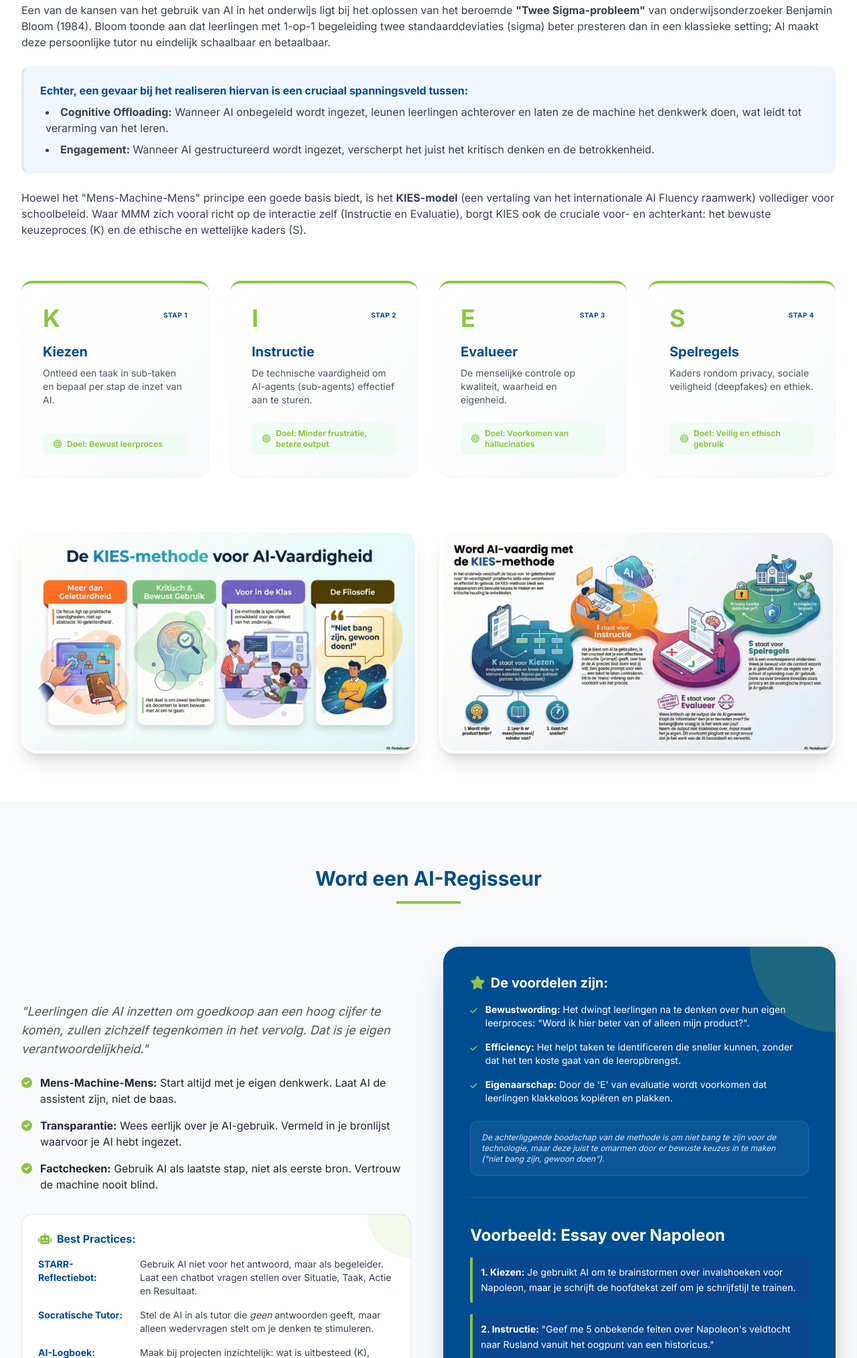
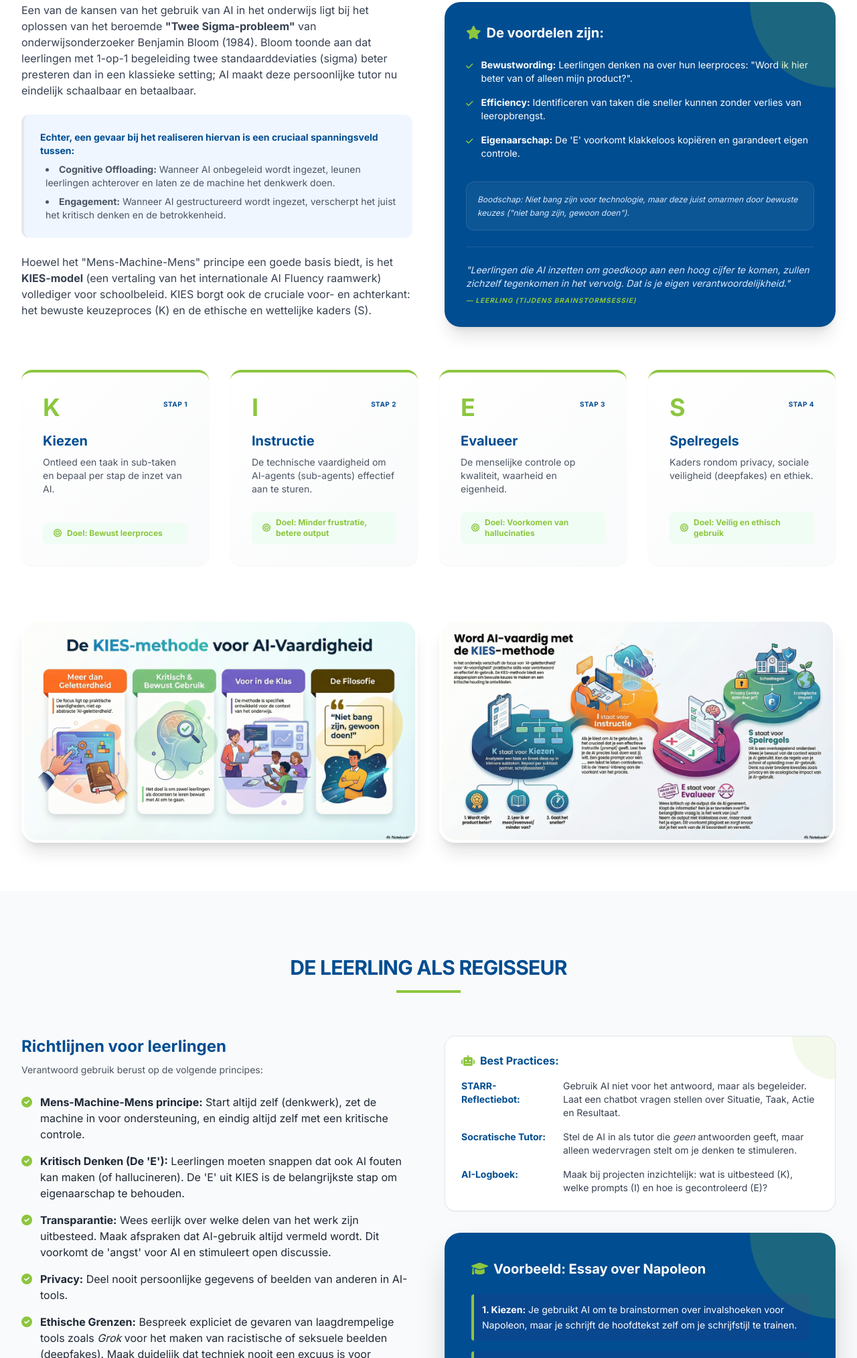
Before and after one commit to MartijnVanMourik/AI-Vaardigheid-en-KIES, a plain HTML site: page index.html in a window 1280 px wide. Shown: the part 773-2800 px from the top of the page at 67% size. Drawn offline with nearby package versions, Linux system fonts and the light colour scheme.

Commit message:
feat: Refactor AI benefits section into a two-column grid, add a new advantages block, and update student guidelines.

```diff
--- a/index.html
+++ b/index.html
@@ -163,9 +163,11 @@
                 <span class="text-trinitas-green font-bold tracking-wider uppercase text-sm">Van cognitieve verarming
                     naar educatieve verrijking</span>
 
-                <div class="mx-auto text-left space-y-6 text-gray-700 mt-12">
+                <div class="grid lg:grid-cols-2 gap-12 items-start mt-12 text-left">
+                    <div class="space-y-6 text-gray-700">
                         <p>
-                        Een van de kansen van het gebruik van AI in het onderwijs ligt bij het oplossen van het beroemde
+                            Een van de kansen van het gebruik van AI in het onderwijs ligt bij het oplossen van het
+                            beroemde
                             <strong>"Twee Sigma-probleem"</strong> van onderwijsonderzoeker Benjamin Bloom (1984).
                             Bloom toonde aan dat leerlingen met 1-op-1 begeleiding twee standaarddeviaties (sigma) beter
                             presteren dan in een klassieke setting;
@@ -173,12 +175,12 @@
                         </p>
 
                         <div class="bg-blue-50 p-6 rounded-xl border-l-4 border-trinitas-blue">
-                        <h4 class="font-bold text-trinitas-blue mb-2">Echter, een gevaar bij het realiseren hiervan is
+                            <h4 class="font-bold text-trinitas-blue mb-2 text-sm">Echter, een gevaar bij het realiseren
+                                hiervan is
                                 een cruciaal spanningsveld tussen:</h4>
-                        <ul class="list-disc list-inside space-y-2 ml-2">
+                            <ul class="list-disc list-inside space-y-2 ml-2 text-sm text-gray-600">
                                 <li><strong>Cognitive Offloading:</strong> Wanneer AI onbegeleid wordt ingezet, leunen
-                                leerlingen achterover en laten ze de machine het denkwerk doen, wat leidt tot verarming
-                                van het leren.</li>
+                                    leerlingen achterover en laten ze de machine het denkwerk doen.</li>
                                 <li><strong>Engagement:</strong> Wanneer AI gestructureerd wordt ingezet, verscherpt het
                                     juist het kritisch denken en de betrokkenheid.</li>
                             </ul>
@@ -188,10 +190,54 @@
                             Hoewel het "Mens-Machine-Mens" principe een goede basis biedt, is het
                             <strong>KIES-model</strong> (een vertaling van het internationale AI Fluency raamwerk)
                             vollediger voor schoolbeleid.
-                        Waar MMM zich vooral richt op de interactie zelf (Instructie en Evaluatie), borgt KIES ook de
-                        cruciale voor- en achterkant:
-                        het bewuste keuzeproces (K) en de ethische en wettelijke kaders (S).
+                            KIES borgt ook de cruciale voor- en achterkant: het bewuste keuzeproces (K) en de ethische
+                            en wettelijke kaders (S).
                         </p>
+                    </div>
+
+                    <!-- Voordelen Blok -->
+                    <div class="bg-trinitas-blue text-white p-8 rounded-3xl shadow-xl relative overflow-hidden">
+                        <div class="absolute top-0 right-0 w-32 h-32 bg-trinitas-green rounded-bl-full opacity-20">
+                        </div>
+                        <h4 class="text-xl font-bold mb-6 flex items-center">
+                            <i class="fas fa-star text-trinitas-green mr-2"></i>
+                            De voordelen zijn:
+                        </h4>
+                        <ul class="space-y-4 text-sm">
+                            <li class="flex items-start">
+                                <i class="fas fa-check text-trinitas-green mt-1 mr-3 text-xs"></i>
+                                <span><strong>Bewustwording:</strong> Leerlingen denken na over hun leerproces: "Word ik
+                                    hier beter van of alleen mijn product?".</span>
+                            </li>
+                            <li class="flex items-start">
+                                <i class="fas fa-check text-trinitas-green mt-1 mr-3 text-xs"></i>
+                                <span><strong>Efficiency:</strong> Identificeren van taken die sneller kunnen zonder
+                                    verlies van leeropbrengst.</span>
+                            </li>
+                            <li class="flex items-start">
+                                <i class="fas fa-check text-trinitas-green mt-1 mr-3 text-xs"></i>
+                                <span><strong>Eigenaarschap:</strong> De 'E' voorkomt klakkeloos kopiëren en garandeert
+                                    eigen controle.</span>
+                            </li>
+                        </ul>
+                        <p
+                            class="mt-8 text-xs italic text-blue-100 bg-white/5 p-4 rounded-xl border border-white/10 leading-relaxed shadow-inner">
+                            Boodschap: Niet bang zijn voor technologie, maar deze juist omarmen door bewuste keuzes
+                            ("niet bang zijn, gewoon doen").
+                        </p>
+
+                        <!-- Student Quote -->
+                        <div class="mt-6 pt-6 border-t border-white/10">
+                            <blockquote class="text-sm italic text-blue-100">
+                                "Leerlingen die AI inzetten om goedkoop aan een hoog cijfer te komen, zullen zichzelf
+                                tegenkomen
+                                in het vervolg. Dat is je eigen verantwoordelijkheid."
+                            </blockquote>
+                            <cite
+                                class="block mt-2 text-[10px] text-trinitas-green font-bold uppercase tracking-widest">—
+                                Leerling (tijdens brainstormsessie)</cite>
+                        </div>
+                    </div>
                 </div>
             </div>
 
@@ -298,35 +344,60 @@
     <section id="leerlingen" class="py-24 bg-gray-50">
         <div class="max-w-7xl mx-auto px-4 sm:px-6 lg:px-8">
             <div class="text-center mb-16">
-                <h2 class="text-3xl font-bold text-trinitas-blue mb-4">Word een AI-Regisseur</h2>
+                <h2 class="text-3xl font-bold text-trinitas-blue mb-4 uppercase tracking-tight">De Leerling als
+                    Regisseur</h2>
                 <div class="h-1 w-24 bg-trinitas-green mx-auto"></div>
             </div>
-            <div class="flex flex-col lg:flex-row items-center gap-12">
+            <div class="flex flex-col lg:flex-row items-start gap-12">
                 <div class="lg:w-1/2">
-                    <p class="text-lg text-gray-600 mb-6 italic">
-                        "Leerlingen die AI inzetten om goedkoop aan een hoog cijfer te komen, zullen zichzelf tegenkomen
-                        in het vervolg. Dat is je eigen verantwoordelijkheid."
+                    <div class="mb-6">
+                        <h3 class="text-2xl font-bold text-trinitas-blue mb-2">Richtlijnen voor
+                            leerlingen</h3>
+                        <p class="text-gray-600 text-sm leading-relaxed">
+                            Verantwoord gebruik berust op de volgende principes:
                         </p>
+                    </div>
+
                     <ul class="space-y-4">
                         <li class="flex items-start">
                             <i class="fas fa-check-circle text-trinitas-green mt-1 mr-3"></i>
-                            <span><strong>Mens-Machine-Mens:</strong> Start altijd met je eigen denkwerk. Laat AI de
-                                assistent zijn, niet de baas.</span>
+                            <span><strong>Mens-Machine-Mens principe:</strong> Start altijd zelf (denkwerk), zet de
+                                machine in voor ondersteuning, en eindig altijd zelf met een kritische controle.</span>
                         </li>
                         <li class="flex items-start">
                             <i class="fas fa-check-circle text-trinitas-green mt-1 mr-3"></i>
-                            <span><strong>Transparantie:</strong> Wees eerlijk over je AI-gebruik. Vermeld in je
-                                bronlijst waarvoor je AI hebt ingezet.</span>
+                            <span><strong>Kritisch Denken (De 'E'):</strong> Leerlingen moeten snappen dat ook AI fouten
+                                kan maken (of hallucineren). De 'E' uit KIES is de belangrijkste stap om eigenaarschap
+                                te behouden.</span>
                         </li>
                         <li class="flex items-start">
                             <i class="fas fa-check-circle text-trinitas-green mt-1 mr-3"></i>
-                            <span><strong>Factchecken:</strong> Gebruik AI als laatste stap, niet als eerste bron.
-                                Vertrouw de machine nooit blind.</span>
+                            <span><strong>Transparantie:</strong> Wees eerlijk over welke delen van het werk zijn
+                                uitbesteed. Maak afspraken dat AI-gebruik altijd vermeld wordt. Dit voorkomt de 'angst'
+                                voor AI en stimuleert open discussie.</span>
+                        </li>
+                        <li class="flex items-start">
+                            <i class="fas fa-check-circle text-trinitas-green mt-1 mr-3"></i>
+                            <span><strong>Privacy:</strong> Deel nooit persoonlijke gegevens of beelden van anderen in
+                                AI-tools.</span>
+                        </li>
+                        <li class="flex items-start">
+                            <i class="fas fa-check-circle text-trinitas-green mt-1 mr-3"></i>
+                            <span><strong>Ethische Grenzen:</strong> Bespreek expliciet de gevaren van laagdrempelige
+                                tools zoals <em>Grok</em> voor het maken van racistische of seksuele beelden
+                                (deepfakes). Maak duidelijk dat techniek nooit een excuus is voor pestgedrag.</span>
+                        </li>
+                        <li class="flex items-start">
+                            <i class="fas fa-check-circle text-trinitas-green mt-1 mr-3"></i>
+                            <span><strong>Kwaliteit boven Snelheid:</strong> Gebruik AI om je product beter te maken,
+                                niet alleen om sneller klaar te zijn.</span>
                         </li>
                     </ul>
+                </div>
 
-                    <div
-                        class="mt-8 bg-white p-6 rounded-2xl border border-gray-200 shadow-sm relative overflow-hidden">
+                <div class="lg:w-1/2 space-y-8">
+                    <!-- Best Practices -->
+                    <div class="bg-white p-6 rounded-2xl border border-gray-200 shadow-sm relative overflow-hidden">
                         <div class="absolute top-0 right-0 w-16 h-16 bg-trinitas-green opacity-10 rounded-bl-full">
                         </div>
                         <h4 class="font-bold text-trinitas-blue mb-4 flex items-center">
@@ -351,51 +422,29 @@
                             </li>
                         </ul>
                     </div>
+
+                    <!-- Voorbeeld Napoleon -->
+                    <div class="bg-trinitas-blue text-white p-10 rounded-3xl shadow-2xl relative overflow-hidden">
+                        <div class="absolute top-0 right-0 w-32 h-32 bg-trinitas-green rounded-bl-full opacity-20">
                         </div>
-                <div class="lg:w-1/2 bg-trinitas-blue text-white p-10 rounded-3xl shadow-2xl relative overflow-hidden">
-                    <div class="absolute top-0 right-0 w-32 h-32 bg-trinitas-green rounded-bl-full opacity-20"></div>
-
-                    <!-- Voordelen Block -->
-                    <div class="mb-10 pb-8 border-b border-white/10">
-                        <h4 class="text-xl font-bold mb-4 flex items-center">
-                            <i class="fas fa-star text-trinitas-green mr-2"></i>
-                            De voordelen zijn:
+                        <h4 class="text-xl font-bold mb-6 flex items-center">
+                            <i class="fas fa-graduation-cap text-trinitas-green mr-2"></i>
+                            Voorbeeld: Essay over Napoleon
                         </h4>
-                        <ul class="space-y-4 text-sm">
-                            <li class="flex items-start">
-                                <i class="fas fa-check text-trinitas-green mt-1 mr-3 text-xs"></i>
-                                <span><strong>Bewustwording:</strong> Het dwingt leerlingen na te denken over hun eigen
-                                    leerproces: "Word ik hier beter van of alleen mijn product?".</span>
-                            </li>
-                            <li class="flex items-start">
-                                <i class="fas fa-check text-trinitas-green mt-1 mr-3 text-xs"></i>
-                                <span><strong>Efficiency:</strong> Het helpt taken te identificeren die sneller kunnen,
-                                    zonder dat het ten koste gaat van de leeropbrengst.</span>
-                            </li>
-                            <li class="flex items-start">
-                                <i class="fas fa-check text-trinitas-green mt-1 mr-3 text-xs"></i>
-                                <span><strong>Eigenaarschap:</strong> Door de 'E' van evaluatie wordt voorkomen dat
-                                    leerlingen klakkeloos kopiëren en plakken.</span>
-                            </li>
-                        </ul>
-                        <p class="mt-6 text-xs italic text-blue-100 bg-white/5 p-4 rounded-xl border border-white/10">
-                            De achterliggende boodschap van de methode is om niet bang te zijn voor de technologie, maar
-                            deze juist te omarmen door er bewuste keuzes in te maken ("niet bang zijn, gewoon doen").
-                        </p>
-                    </div>
-
-                    <h3 class="text-2xl font-bold mb-4">Voorbeeld: Essay over Napoleon</h3>
                         <div class="space-y-4 text-sm leading-relaxed">
                             <p class="bg-blue-900/30 p-3 rounded border-l-4 border-trinitas-green">
                                 <strong>1. Kiezen:</strong> Je gebruikt AI om te brainstormen over invalshoeken voor
                                 Napoleon, maar je schrijft de hoofdtekst zelf om je schrijfstijl te trainen.
                             </p>
                             <p class="bg-blue-900/30 p-3 rounded border-l-4 border-trinitas-green">
-                            <strong>2. Instructie:</strong> "Geef me 5 onbekende feiten over Napoleon's veldtocht naar
+                                <strong>2. Instructie:</strong> "Geef me 5 onbekende feiten over Napoleon's veldtocht
+                                naar
                                 Rusland vanuit het oogpunt van een historicus."
                             </p>
                             <p class="bg-blue-900/30 p-3 rounded border-l-4 border-trinitas-green">
-                            <strong>3. Evalueer:</strong> Je checkt in je geschiedenisboek of deze feiten kloppen (geen
+                                <strong>3. Evalueer:</strong> Je checkt in je geschiedenisboek of online of deze feiten
+                                kloppen
+                                (geen
                                 hallucinaties!) en verwerkt ze in je eigen woorden.
                             </p>
                         </div>
@@ -408,7 +457,7 @@
     <section id="docenten" class="py-24 bg-white">
         <div class="max-w-7xl mx-auto px-4 sm:px-6 lg:px-8">
             <div class="text-center mb-16">
-                <h2 class="text-3xl font-bold text-trinitas-blue mb-4">AI als Assistent in de Klas</h2>
+                <h2 class="text-3xl font-bold text-trinitas-blue mb-4">De docent als regisseur</h2>
                 <div class="h-1 w-24 bg-trinitas-green mx-auto"></div>
             </div>
 
@@ -451,7 +500,7 @@
 
                 <div class="space-y-8">
                     <div>
-                        <h3 class="text-2xl font-bold text-trinitas-blue mb-2">De Docent als Regisseur</h3>
+                        <h3 class="text-2xl font-bold text-trinitas-blue mb-2">AI als Assistent in de Klas</h3>
                         <p class="text-gray-600 text-sm leading-relaxed">
                             In de nabije toekomst verschuift de rol van de docent naar die van regisseur. Men stuurt
                             verschillende 'sub-agents' aan (robots of 'meneertjes' die elk een deeltaak hebben) om
```
Lines whose indentation alone changed are shown as unchanged.
